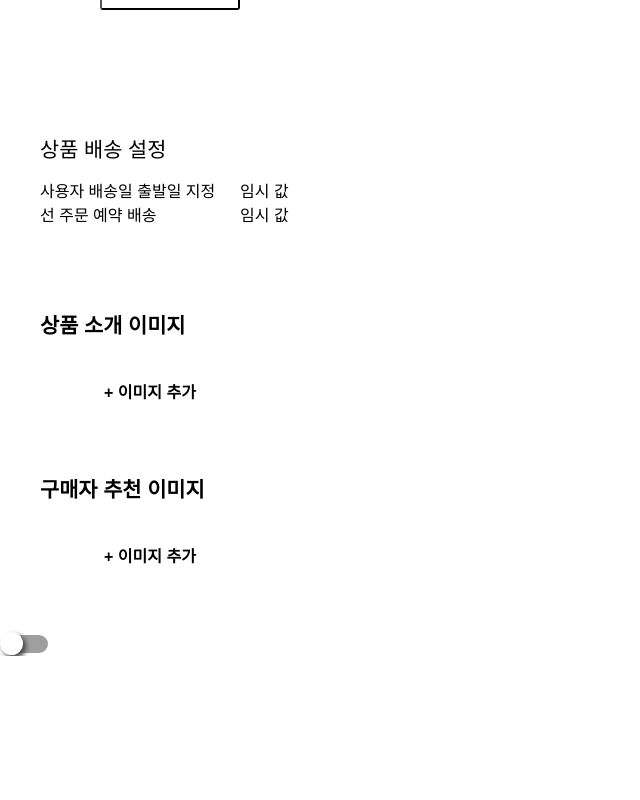
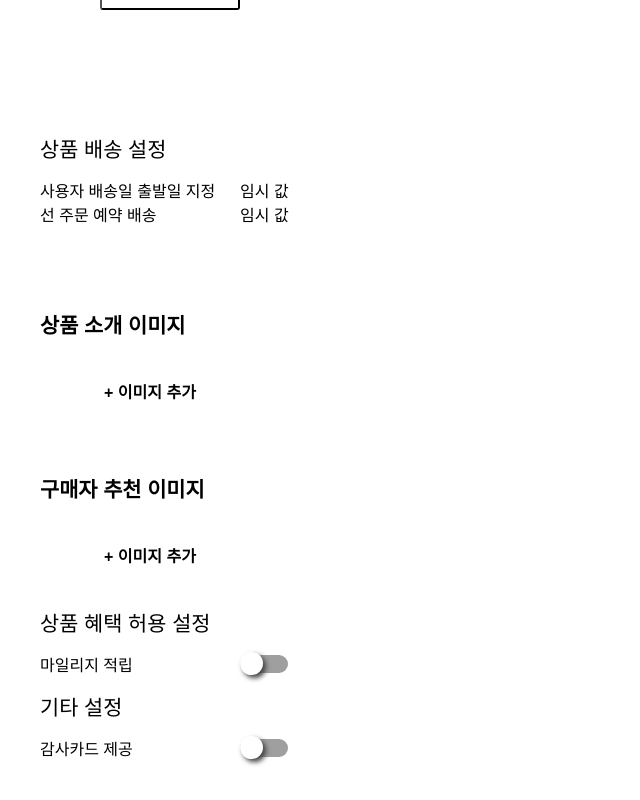
Before and after one commit to wantedPreOnboarding/19_02nd_slr_admin, a React (Create React App) app: page / in a window 1280 px wide. Shown: the part 1902-2702 px from the top of the page, without its empty margins (0-640 px from the left). Before the commit the page ends 2558 px from the top, so only its background shows below. Built offline with nearby package versions, Linux system fonts and the light colour scheme.

Commit message:
Add 마일리지,기타설정 컴포넌트 생성및 토글버튼 연결 후 app에 연결 #25

```diff
--- a/src/App.jsx
+++ b/src/App.jsx
@@ -7,7 +7,7 @@ import {
   BuyerRecommendImg,
   ExposePeriod,
   ProductDelivery,
-  ToggleBtn,
+  MileageEtc,
 } from 'Components';
 import { classNames } from 'utils';
 import styles from './App.module.css';
@@ -41,10 +41,15 @@ const App = () => {
             <Grid item container>
               <BuyerRecommendImg />
             </Grid>
+            <Grid item container>
+              <MileageEtc headTitle="상품 혜택 허용 설정" menuTitle="마일리지 적립" />
+            </Grid>
+            <Grid item container>
+              <MileageEtc headTitle="기타 설정" menuTitle="감사카드 제공" />
+            </Grid>
           </Grid>
         </Grid>
       </Grid>
-      <ToggleBtn />
     </main>
   );
 };
--- /dev/null
+++ b/src/Components/MileageEtc/MileageEtc.jsx
@@ -0,0 +1,16 @@
+import React from 'react';
+import { Table, TableHeader, TableRow, ToggleBtn } from 'Components';
+import Grid from 'Components/Grid/Grid';
+import styles from 'Components/MileageEtc/MileageEtc.module.css';
+const MileageEtc = ({ headTitle, menuTitle }) => {
+  return (
+    <Table className={styles.table}>
+      <TableHeader className={styles.headTitle}>{headTitle}</TableHeader>
+      <TableRow label={menuTitle} className={styles.menuTitle}>
+        <ToggleBtn menuTitle={menuTitle} />
+      </TableRow>
+    </Table>
+  );
+};
+
+export default MileageEtc;
--- /dev/null
+++ b/src/Components/MileageEtc/MileageEtc.module.css
@@ -0,0 +1,3 @@
+.categories li:not(:last-child) {
+  padding-bottom: 1.5rem;
+}
--- a/src/Components/ProductOption/ProductOption.jsx
+++ b/src/Components/ProductOption/ProductOption.jsx
@@ -18,7 +18,7 @@ const ProductOption = () => {
         <button className={styles.delete}>삭제</button>
 
         <div className={styles.innerSection}>
-               <ProductOptionForm addOption="image"/>
+          <ProductOptionForm addOption="image" />
 
           <ProductOptionForm />
           <ProductOptionForm addOption="add" />
@@ -33,17 +33,3 @@ const ProductOption = () => {
 };
 
 export default ProductOption;
- <form className={styles.form}>
-            <button className={styles.addBtn}>
-              <label htmlFor="imageInput">
-                <i className="fas fa-plus"></i>이미지 첨부
-              </label>
-            </button>
-            <input
-              type="file"
-              className={styles.imageInput}
-              name="imageInput"
-              id="imageInput"
-              accept="image/*"
-            ></input>
-          </form>
--- a/src/Components/index.js
+++ b/src/Components/index.js
@@ -11,3 +11,4 @@ export { default as ProductIntroImg } from './ProductIntroImg/ProductIntroImg';
 export { default as ProductDelivery } from './ProductDelivery/ProductDelivery';
 export { default as ExposePeriod } from './ExposePeriod/ExposePeriod';
 export { default as ToggleBtn } from './ToggleBtn/ToggleBtn';
+export { default as MileageEtc } from './MileageEtc/MileageEtc';
```
